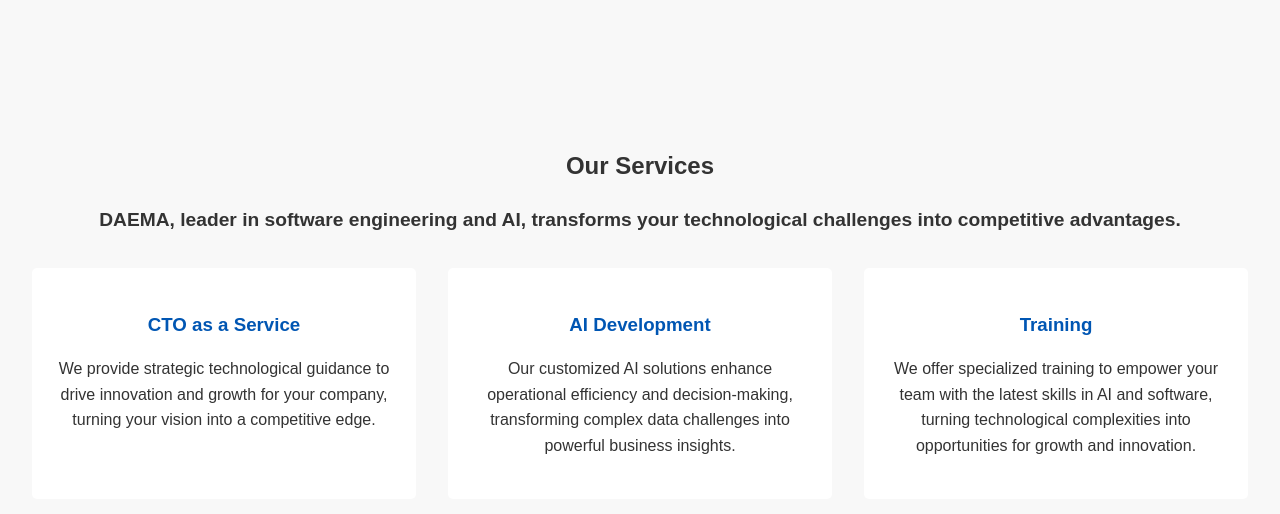
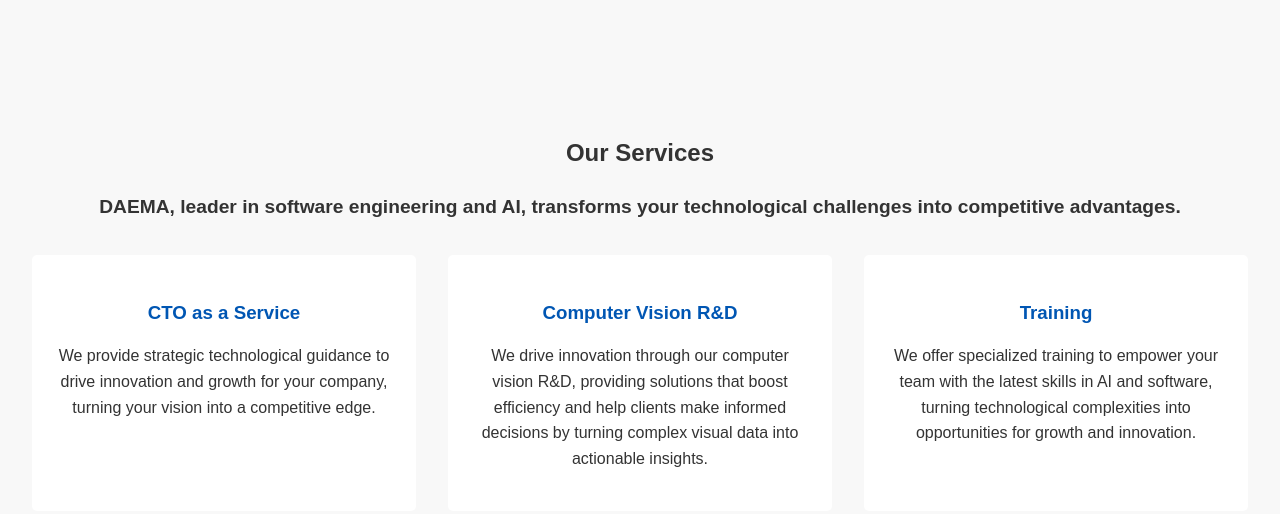
Before and after one commit to yosagaf/daema, a plain HTML site: page index.html in a window 1280 px wide. Shown: the part 1047-1561 px from the top of the page. Drawn offline with Linux system fonts and the light colour scheme.

Commit message:
Update index.html

```diff
--- a/index.html
+++ b/index.html
@@ -164,9 +164,9 @@
                         <h3>CTO as a Service</h3>
                         <p>We provide strategic technological guidance to drive innovation and growth for your company, turning your vision into a competitive edge.</p>
                     </div>
-                    <div class="service">
-                        <h3>AI Development</h3>
-                        <p>Our customized AI solutions enhance operational efficiency and decision-making, transforming complex data challenges into powerful business insights.</p>
+		    <div class="service">
+                        <h3>Computer Vision R&D</h3>
+                        <p>We drive innovation through our computer vision R&D, providing solutions that boost efficiency and help clients make informed decisions by turning complex visual data into actionable insights.</p>
                     </div>
                     <div class="service">
                         <h3>Training</h3>
```
